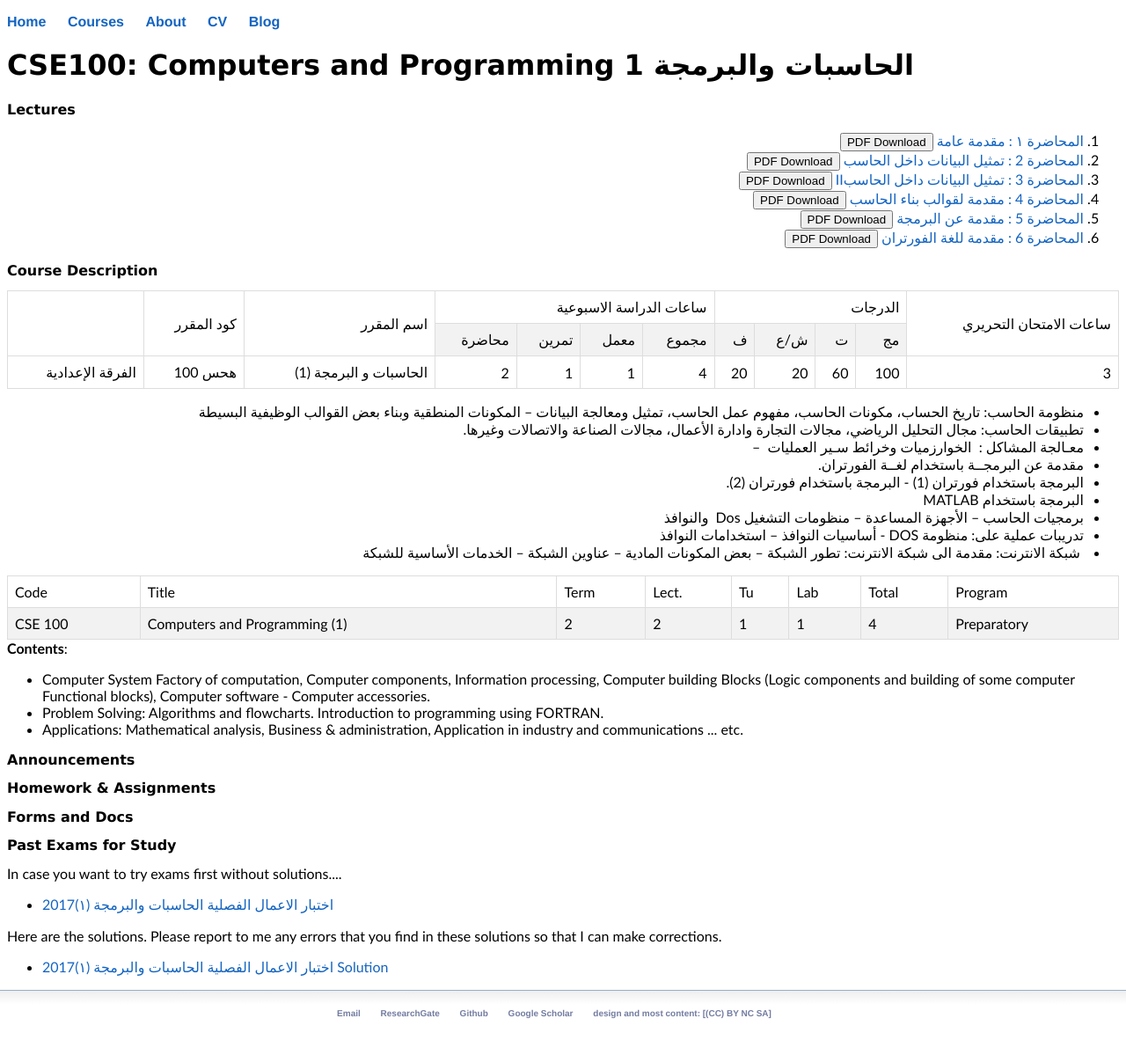
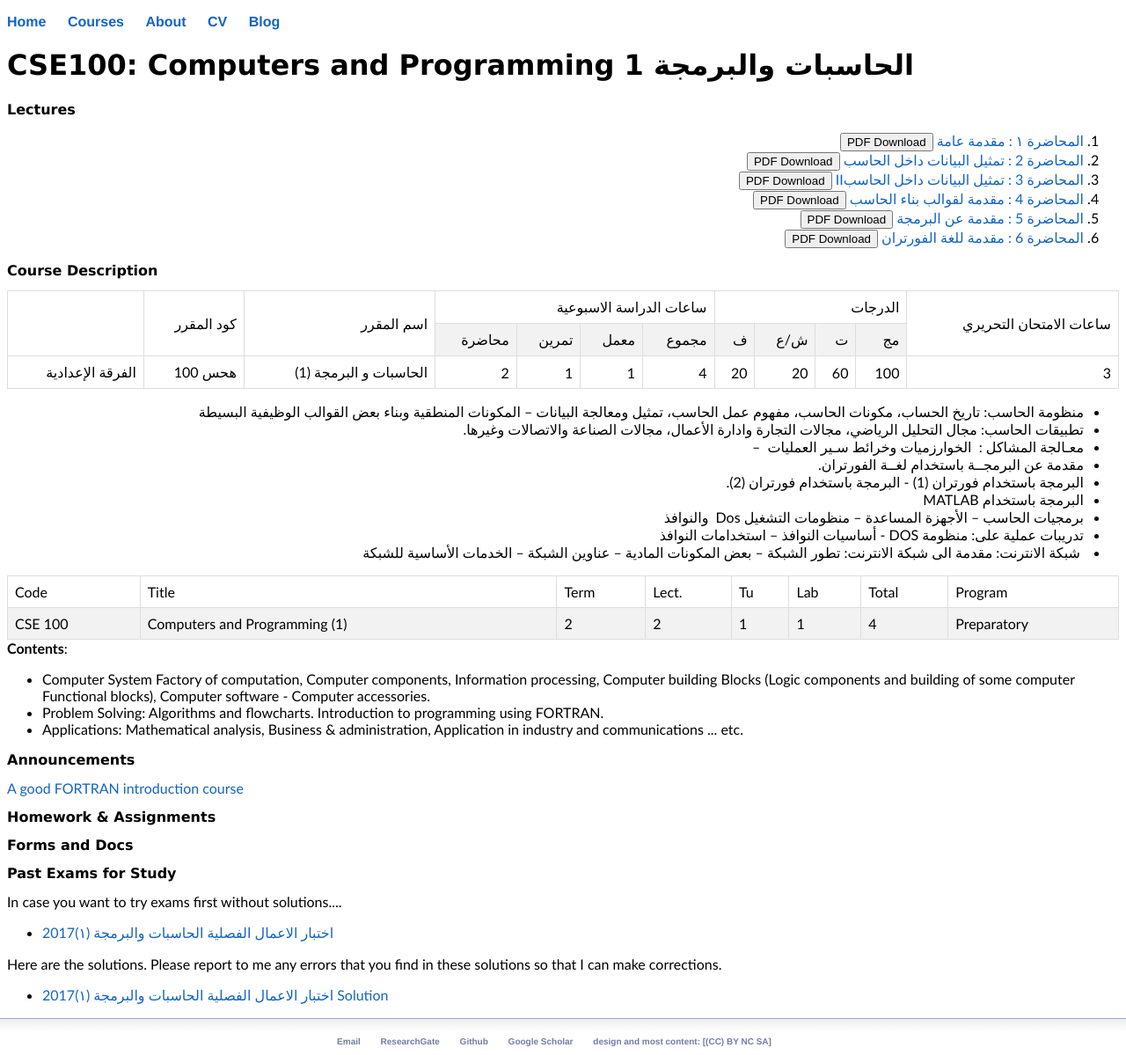
Before and after one commit to mnourgwad/mnourgwad.github.io, a Jekyll site: the page built from CSE100/index.html, in a window 1280 px wide. Shown: the whole page at 88% size. Built offline with Jekyll 4.4.1, drawn with Linux system fonts in a browser that asks for light colours; a script that is not in the unit is left out; before the commit the page ends 1167 px from its top, so only the background shows below that.

Commit message:
added youtube support

```diff
--- a/CSE100/index.html
+++ b/CSE100/index.html
@@ -70,6 +70,8 @@ title: Computers and Programming الحاسبات والبرمجة 1
 
 			<h2>Announcements</h2>
 
+			<a href="https://www.youtube.com/watch?v=bXwD4yI7eQ8&list=PLedAU2qnoPKibxYN2aFCHqQHjw9RLAg_d">A good FORTRAN introduction course</a>
+
 			<h2>Homework & Assignments</h2>
 			<h2>Forms and Docs</h2>
 
--- /dev/null
+++ b/_includes/vimeoPlayer.html
@@ -0,0 +1 @@
+<iframe src="https://player.vimeo.com/video/{{ include.id }}" width="500" height="281" frameborder="0" webkitallowfullscreen mozallowfullscreen allowfullscreen></iframe>
--- /dev/null
+++ b/_includes/youtubePlayer.html
@@ -0,0 +1 @@
+<iframe width="560" height="315" src="https://www.youtube.com/embed/{{ include.id }}" frameborder="0" allowfullscreen></iframe>
```
Also changed, not shown: CSE4316/index.html (+9 -0 lines).
